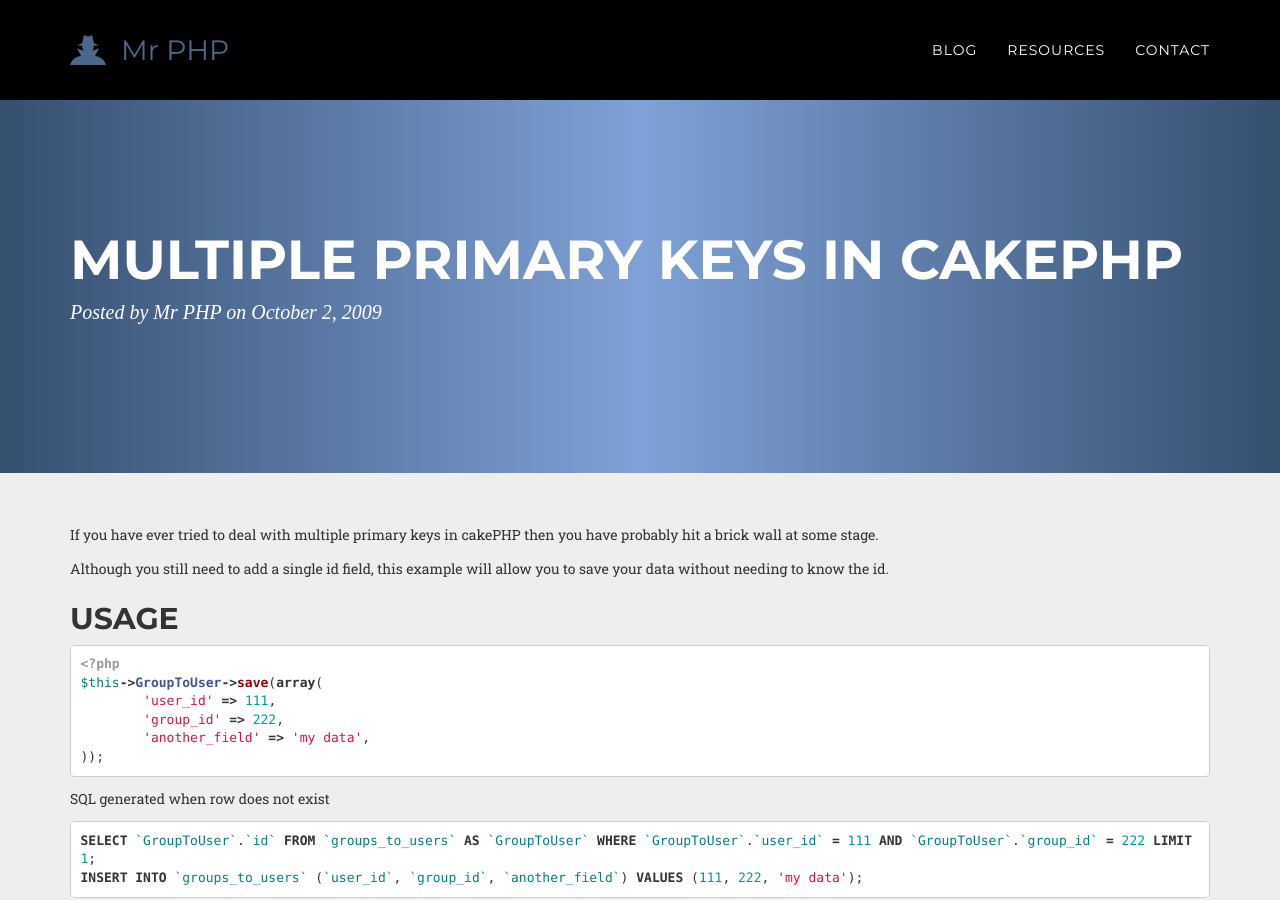
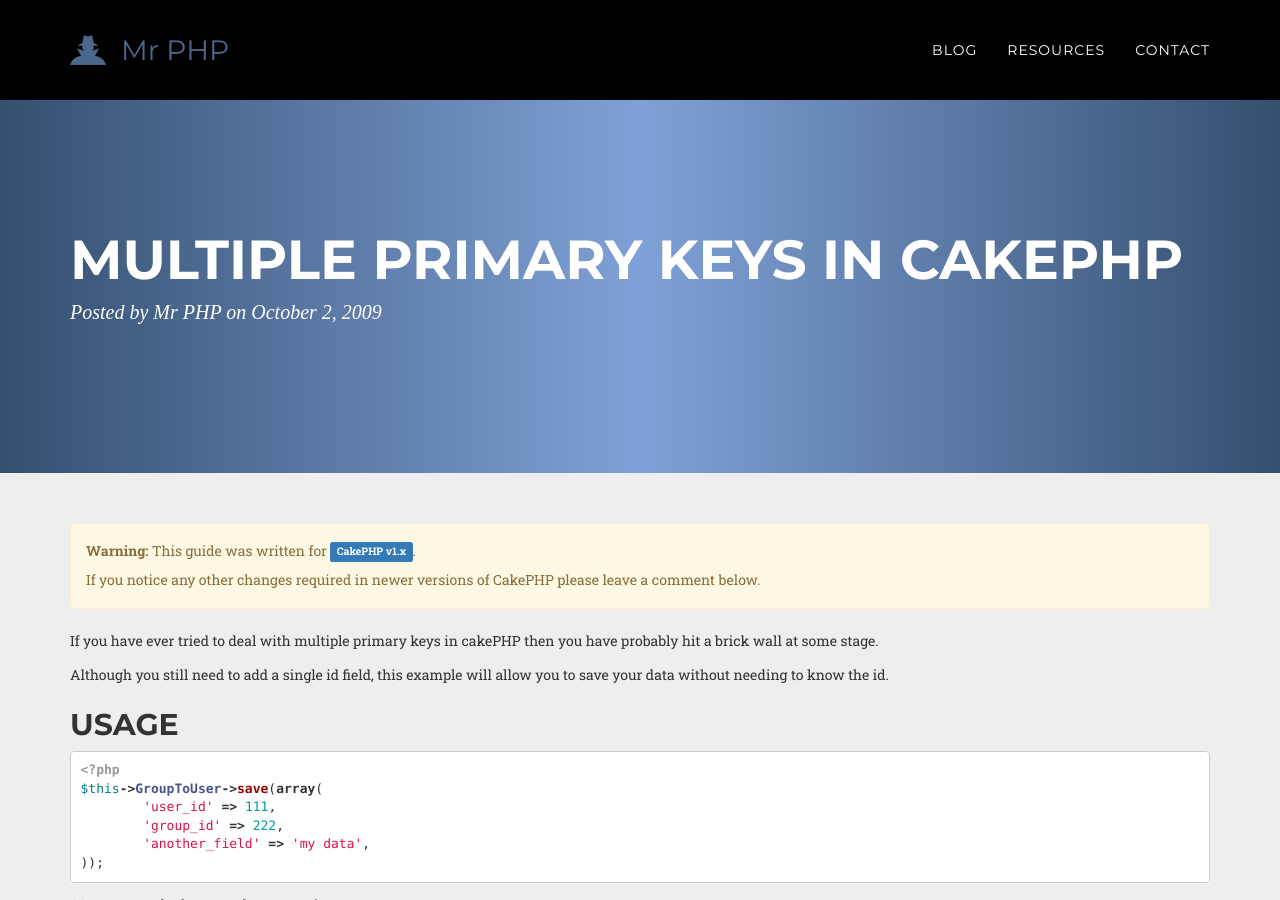
Before and after one commit to mr-php/mr-php.github.io, a Jekyll site: the page built from _posts/2009-10-02-multiple-primary-keys-in-cakephp.md, in a window 1280 px wide and 900 px high. Built offline with Jekyll 4.4.1, drawn with Linux system fonts in a browser that asks for light colours; nearby versions of some CDN libraries; some web fonts are replaced; Markdown is read by kramdown in place of the engine named in the settings; comment, search, counter and statistics services are not loaded.

Commit message:
Update 2009-10-02-multiple-primary-keys-in-cakephp.md

```diff
--- a/_posts/2009-10-02-multiple-primary-keys-in-cakephp.md
+++ b/_posts/2009-10-02-multiple-primary-keys-in-cakephp.md
@@ -1,6 +1,7 @@
 ---
 layout: post
 title: Multiple Primary Keys in CakePHP
+excerpt: If you have ever tried to deal with multiple primary keys in cakePHP then you have probably hit a brick wall at some stage. Although you still need to add a single id field, this example will allow you to save your data without needing to know the id.
 tags: [cakephp]
 redirect_from:
 - /blog/multiple-primary-keys-cakephp/
@@ -9,11 +10,15 @@ redirect_from:
 - /code/code-category/cakephp/cakephp-1-2/multiple-primary-keys-cakephp/
 ---
 
+<div class="alert alert-warning" role="alert">
+	<p><strong>Warning:</strong> This guide was written for <span class="label label-primary">CakePHP v1.x</span>.</p>
+	<p>If you notice any other changes required in newer versions of CakePHP please leave a comment below.</p>
+</div>
+
 If you have ever tried to deal with multiple primary keys in cakePHP then you have probably hit a brick wall at some stage.
 
 Although you still need to add a single id field, this example will allow you to save your data without needing to know the id.
 
-<!--break-->
 
 ## Usage
 
```
